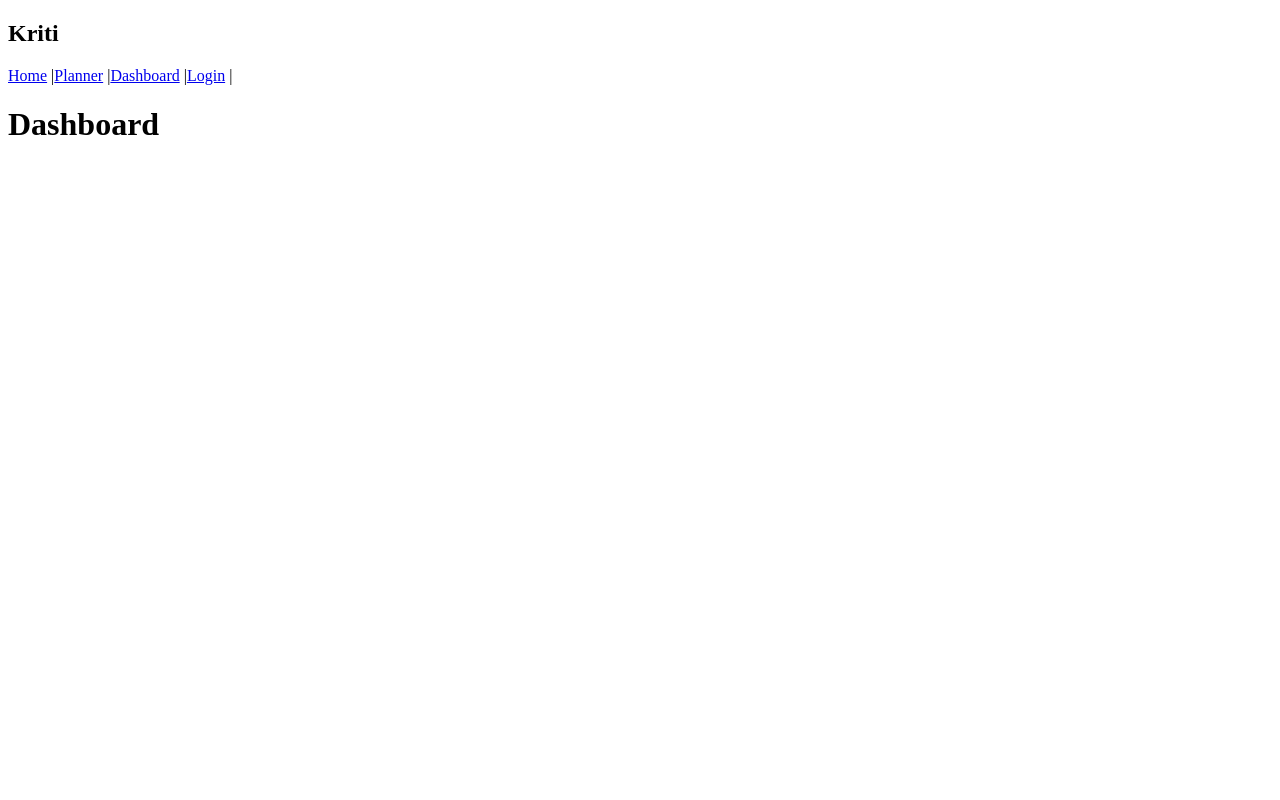
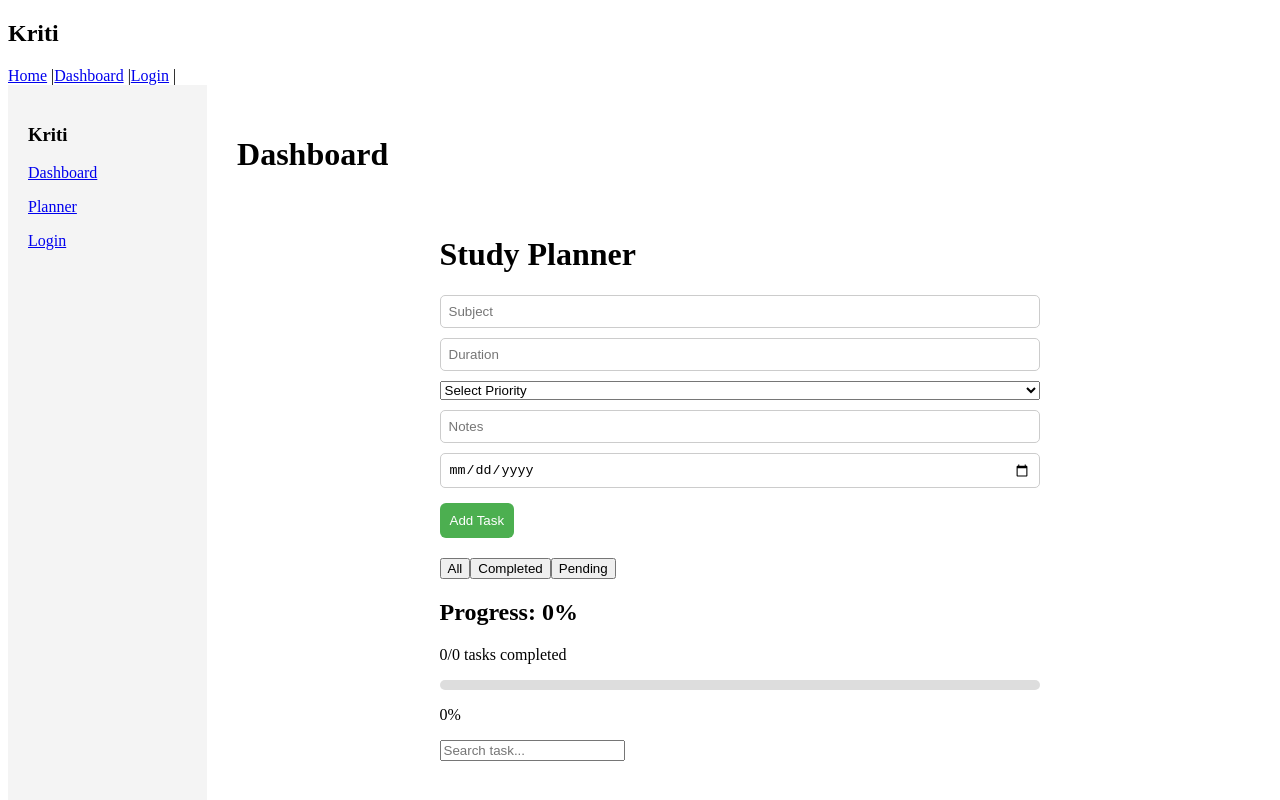
Before and after one commit to AasthaChaturvedi/Kriti, a React (Vite) app: page /dashboard in a window 1280 px wide. Shown: the top 800 px of the page. Built offline with nearby package versions, Linux system fonts and the light colour scheme.

Commit message:
Refactor project structure and integrate Planner with Dashboard

```diff
--- a/src/App.jsx
+++ b/src/App.jsx
@@ -2,8 +2,7 @@ import { BrowserRouter, Routes, Route } from 'react-router-dom';
 import Home from './pages/Home';
 import Login from './pages/Login';
 import Dashboard from './pages/Dashboard';
-import Planner from './pages/Planner';
-import Navbar from './components/navbar';
+import Navbar from './components/Navbar';
 function App() {
     return (
         <BrowserRouter>
@@ -12,7 +11,6 @@ function App() {
                 <Route path="/" element={<Home />} />
                 <Route path="/login" element={<Login />} />
                 <Route path="/dashboard" element={<Dashboard />} />
-                <Route path="/planner" element={<Planner />} />
             </Routes>
         </BrowserRouter>
     );
--- a/src/pages/Planner.jsx
+++ b/src/components/Planner.jsx
@@ -184,8 +184,8 @@ useEffect(() => {
         }}
       />
 
-      <button
-  onClick={addTask}
+<button
+  onClick={editingIndex !== null ? updateTask : addTask}
   style={{
     background: "#4CAF50",
     color: "white",
@@ -259,7 +259,7 @@ useEffect(() => {
       <p>📝 Notes: {task.notes}</p>
 
       <p>📅 Date: {task.date}</p>
-      <button
+<button
   onClick={() => editTask(index)}
   style={{
     marginRight: "10px",
--- a/src/components/navbar.jsx
+++ b/src/components/navbar.jsx
@@ -4,7 +4,6 @@ function Navbar () {
         <div>
             <h2>Kriti</h2>
             <Link to="/">Home</Link> |
-            <Link to="/planner">Planner</Link> |
             <Link to="/dashboard">Dashboard</Link> |
             <Link to="/login">Login</Link> |
         </div>
--- /dev/null
+++ b/src/components/sidebar.jsx
@@ -0,0 +1,20 @@
+import { Link } from "react-router-dom";
+
+function Sidebar() {
+  return (
+    <div style={{
+      width: "200px",
+      background: "#f4f4f4",
+      padding: "20px",
+      height: "100vh"
+    }}>
+      <h3>Kriti</h3>
+
+      <p><Link to="/dashboard">Dashboard</Link></p>
+      <p><Link to="/planner">Planner</Link></p>
+      <p><Link to="/login">Login</Link></p>
+    </div>
+  );
+}
+
+export default Sidebar;
--- a/src/pages/Dashboard.jsx
+++ b/src/pages/Dashboard.jsx
@@ -1,9 +1,21 @@
-function Dashboard () {
-    return (
-        <div>
-            <h1>Dashboard</h1>
-            <div></div>
-        </div>
-    );
+import Sidebar from "../components/sidebar";
+import Planner from "../components/Planner";
+
+function Dashboard() {
+  return (
+    <div style={{ display: "flex" }}>
+
+      <Sidebar />
+
+      <div style={{ padding: "30px", width: "100%" }}>
+        <h1>Dashboard</h1>
+
+        <Planner />
+
+      </div>
+
+    </div>
+  );
 }
+
 export default Dashboard;
```
